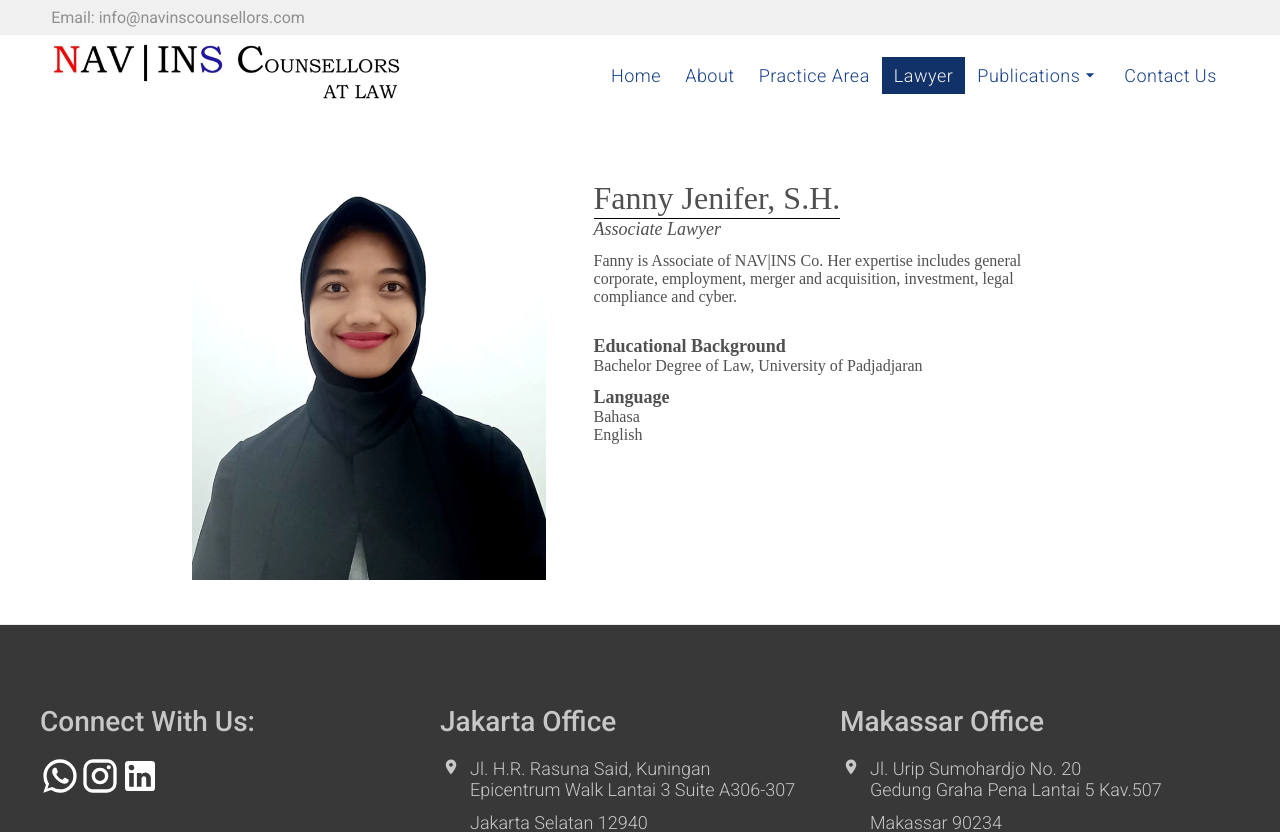
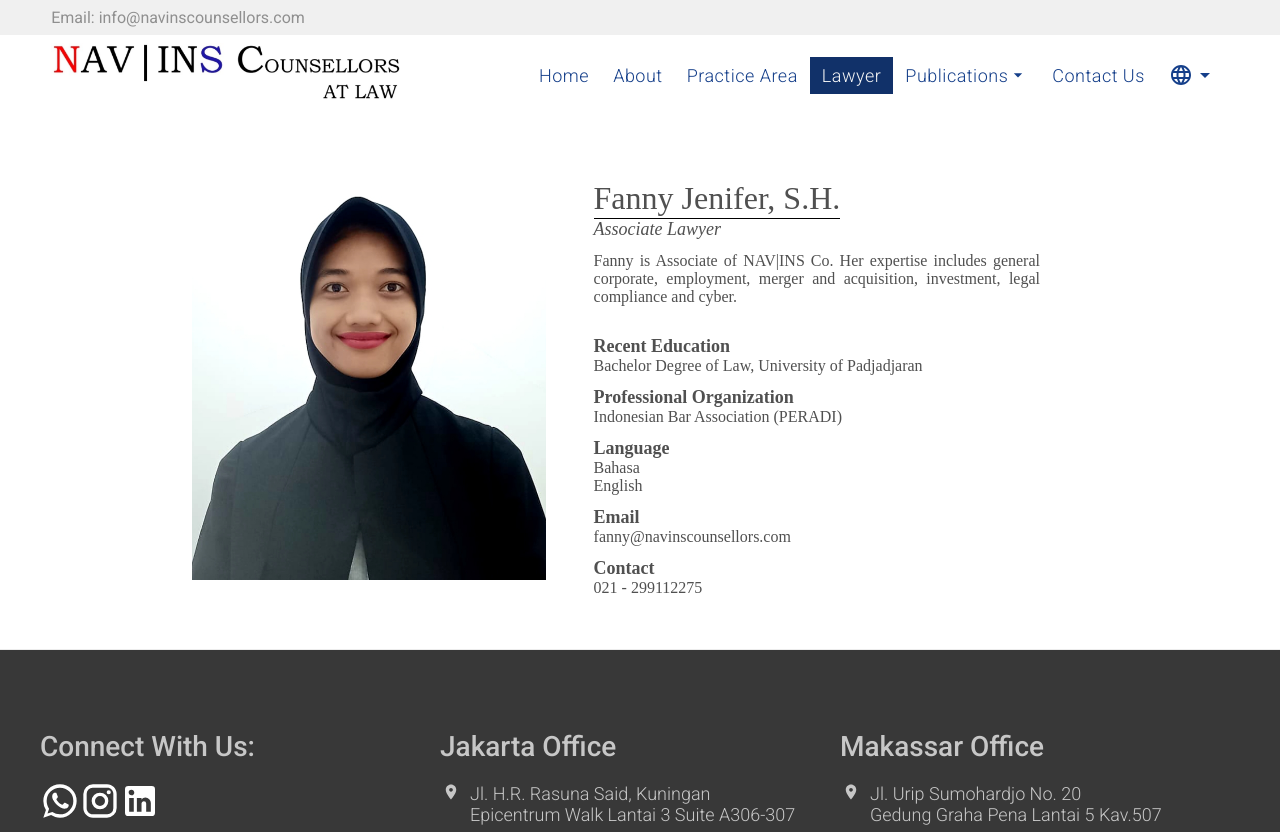
Before and after one commit to MuslimMujahid/navinscounsellors, a React (Create React App) app: page /lawyer/fanny-jenifer-sh in a window 1280 px wide. Shown: the top 832 px of the page. Built offline with nearby package versions, Linux system fonts and the light colour scheme.

Commit message:
add feature to change language id-en:

```diff
--- a/src/App.js
+++ b/src/App.js
@@ -8,6 +8,7 @@ import Lawyerpage from './components/Lawyerpage/Lawyerpage'
 import PracticeAreapage from './components/PracticeAreaapge/PracticeAreapage'
 import ContactUspage from './components/ContactUspage/ContactUspage'
 import { linkStateContext } from './components/Context/linkStateContext'
+import { languageContext } from './components/Context/languageContext'
 
 function App() {
 
@@ -20,9 +21,12 @@ function App() {
     contactUs: '',
   })
 
+  const [lang, setLang] = useState('en')
+
   return (
     <div className="App">
       <Router>
+        <languageContext.Provider value={{lang: lang, setLang: setLang}}>
           <linkStateContext.Provider value={{state: linkState, set: setLinkState}}>
             <Header />
             <Switch>
@@ -32,6 +36,7 @@ function App() {
               <Route path="/contact-us" component={ContactUspage} />
             </Switch>
           </linkStateContext.Provider>
+        </languageContext.Provider>
       </Router>
     </div>
   );
--- /dev/null
+++ b/src/components/Context/languageContext.js
@@ -0,0 +1,5 @@
+import React from 'react'
+
+const languageContext = React.createContext()
+
+export { languageContext }
--- a/src/components/Header/Header.js
+++ b/src/components/Header/Header.js
@@ -3,15 +3,19 @@ import { Link } from 'react-router-dom'
 import { useSpring, animated } from 'react-spring'
 import MenuIcon from '@material-ui/icons/Menu'
 import { linkStateContext } from '../Context/linkStateContext'
+import { languageContext } from '../Context/languageContext'
 import './style.scss'
 
-import ArrowDropDownIcon from '@material-ui/icons/ArrowDropDown';
+import ArrowDropDownIcon  from '@material-ui/icons/ArrowDropDown';
+import LanguageIcon from '@material-ui/icons/Language';
+import CheckIcon from '@material-ui/icons/Check';
 
 const Header = () => {
 
     const [{y}, set] = useSpring(() => ({y: -150}))
     const [layer, setLayer] = useState(false)
     const linkStateCtx = useContext(linkStateContext)
+    const languageCtx = useContext(languageContext)
 
     return (
         <header>
@@ -52,6 +56,29 @@ const Header = () => {
                     </li>
                     <li className={linkStateCtx.state.contactUs}>
                         <Link to="/contact-us">Contact Us</Link>
+                    </li>
+                    <li className="link-extended">
+                        <div>
+                            <LanguageIcon />
+                            <ArrowDropDownIcon />
+                        </div>
+                        <ul className="sub-links">
+
+                            <li onClick={() => languageCtx.setLang('id')}>
+                                ID
+                                {
+                                    languageCtx.lang === 'id'
+                                        && <CheckIcon style={{ fontSize: 20 }} />
+                                }
+                            </li>
+                            <li onClick={() => languageCtx.setLang('en')}>
+                                EN
+                                {
+                                    languageCtx.lang === 'en'
+                                        && <CheckIcon style={{ fontSize: 20 }} />
+                                }
+                            </li>
+                        </ul>
                     </li>
                 </ul>
                 <div className="menu-button">
--- a/src/components/Header/style.scss
+++ b/src/components/Header/style.scss
@@ -88,6 +88,11 @@ header {
                 padding: 12px 12px;
                 background: $color-4;
                 border-left: solid 4px $color-1;
+                color: $color-1;
+
+                &:hover {
+                    color: $color-6;
+                }
             }
 
             .menu-button {
--- a/src/components/Homepage/Homepage.js
+++ b/src/components/Homepage/Homepage.js
@@ -3,10 +3,12 @@ import AliceCarousel from 'react-alice-carousel';
 import { Link } from 'react-router-dom'
 import { linkStateContext } from '../Context/linkStateContext'
 import 'react-alice-carousel/lib/alice-carousel.css';
-import { practice_area_en, lawyer_en } from '../items'
+import { about_en, about_id, practice_area_en, practice_area_id, lawyer_en } from '../items'
 import LawyerCarouselItem from './LawyerCarouselItem'
 import { Address, Copyright } from '../Footer/Footer'
 import SectionTitle from '../SectionTitle/SectionTitle'
+import { languageContext } from '../Context/languageContext'
+
 import MetaTags from 'react-meta-tags'
 import './style.scss'
 
@@ -23,6 +25,12 @@ const lawyer_carousel_items = lawyer_en.map(item =>
 const Homepage = () => {
 
     const linkStateCtx = useContext(linkStateContext)
+    const languageCtx = useContext(languageContext)
+
+    const lang = languageCtx.lang
+    const about_data = lang === 'en' ? about_en : about_id
+    const practice_area_data = lang === 'en' ? practice_area_en : practice_area_id
+
     useEffect(() => {
         window.scrollTo(0, 0);
         linkStateCtx.set({
@@ -50,7 +58,7 @@ const Homepage = () => {
 
                         {/* Contact us button */}
                         <Link to="/contact-us" className="contact-us">
-                            Contact Us
+                            { (lang === 'en'? 'Contact Us':'Kontak Kami')}
                         </Link>
                     </div>
 
@@ -65,10 +73,8 @@ const Homepage = () => {
                             <img src="/images/building1-min.jpg" alt="What is NAV|INS Co. ?"/>
                         </div>
                         <div className="caption">
-                            <h3>What is NAV|INS Co. ?</h3>
-                            <p>
-                                NAV|INS Co. is a Law Office established and located in Indonesia. We have professional Lawyers with depth of knowledge and experience in their respective field. Understanding deeply the needs and interests of Our Clients is the way and approach that We take to provide legal services to Our Clients.
-                            </p>
+                            <h3>{ (lang === 'en' ? 'What is NAV|INS Co. ?':'Apa itu NAV|INS Co.?')}</h3>
+                            <p>{ about_data[0] }</p>
                         </div>
                         <div className="layer"></div>
                     </div>
@@ -77,10 +83,8 @@ const Homepage = () => {
                             <img src="/images/building2-min.jpg" alt="Why NAV|INS Co."/>
                         </div>
                         <div className="caption">
-                            <h3>Why NAV|INS Co.?</h3>
-                            <p>
-                                We understand that Client’s Legal needs and interests are essential. Therefore, we always give Great Legal Teams who are creative, strong, and expert in their field, in order to be able to provide legal services to Our Clients professionally, in the basis of applicable regulations.
-                            </p>
+                            <h3>{ (lang === 'en' ? 'Why NAV|INS Co. ?' : 'Mengapa NAV|INS Co. ?') }</h3>
+                            <p>{ about_data[1] }</p>
                         </div>
                         <div className="layer"></div>
                     </div>
@@ -92,7 +96,7 @@ const Homepage = () => {
                     <SectionTitle title="Our Practice Area" />
                     <ul className="items">
                     {
-                        practice_area_en.map(item =>
+                        practice_area_data.map(item =>
                             <li key={item.link}>
                                 <Link to={item.link}>
                                     <div className="image">
--- a/src/components/Lawyerpage/Lawyerpage.js
+++ b/src/components/Lawyerpage/Lawyerpage.js
@@ -1,13 +1,15 @@
 import React, { useEffect, useContext } from 'react'
 import { linkStateContext } from '../Context/linkStateContext'
+import { languageContext } from '../Context/languageContext'
 import { Address, Copyright } from '../Footer/Footer'
-import { lawyer_en } from '../items'
+import { lawyer_en, lawyer_id } from '../items'
 import MetaTags from 'react-meta-tags'
 import './style.scss'
 
 const Lawyerpage = ({ match: { params: { link } }}) => {
 
     const linkStateCtx = useContext(linkStateContext)
+    const languageCtx = useContext(languageContext)
     useEffect(() => {
         linkStateCtx.set({
             home: '',
@@ -20,7 +22,8 @@ const Lawyerpage = ({ match: { params: { link } }}) => {
         window.scrollTo(0, 0)
     }, [])
 
-    const lawyer = lawyer_en.find(item => item.link === '/lawyer/' + link)
+    const lawyer_data = languageCtx.lang === 'en' ? lawyer_en : lawyer_id
+    const lawyer = lawyer_data.find(item => item.link === '/lawyer/' + link)
     return (
         <React.Fragment>
             <MetaTags>
@@ -48,7 +51,13 @@ const Lawyerpage = ({ match: { params: { link } }}) => {
                     }
                     </div>
                     <div className="content">
-                        <h3 className="title">Educational Background</h3>
+                        <h3 className="title">
+                        {
+                            languageCtx.lang === 'en'
+                                ? 'Recent Education'
+                                : 'Pendidikan Terakhir'
+                        }
+                        </h3>
                         {
                             lawyer.education.map(item =>
                                 <p>{ item }</p>
@@ -56,12 +65,46 @@ const Lawyerpage = ({ match: { params: { link } }}) => {
                         }
                     </div>
                     <div className="content">
-                        <h3 className="title">Language</h3>
+                        <h3 className="title">
+                        {
+                            languageCtx.lang === 'en'
+                                ? 'Professional Organization'
+                                : 'Organisasi Profesi'
+                        }
+                        </h3>
+                        {
+                            lawyer.organization.map(item =>
+                                <p>{ item }</p>
+                            )
+                        }
+                    </div>
+                    <div className="content">
+                        <h3 className="title">
+                        {
+                            languageCtx.lang === 'en'
+                                ? 'Language'
+                                : 'Bahasa'
+                        }
+                        </h3>
                         {
                             lawyer.language.map(item =>
                                 <p>{ item }</p>
                             )
                         }
+                    </div>
+                    <div className="content">
+                        <h3 className="title">Email</h3>
+                        <p>{lawyer.email}</p>
+                    </div>
+                    <div className="content">
+                        <h3 className="title">
+                        {
+                            languageCtx.lang === 'en'
+                                ? 'Contact'
+                                : 'Kontak'
+                        }
+                        </h3>
+                        <p>{lawyer.contact}</p>
                     </div>
                 </div>
             </div>
--- a/src/components/Lawyerpage/style.scss
+++ b/src/components/Lawyerpage/style.scss
@@ -35,6 +35,10 @@
         .content {
             margin-bottom: 12px;
 
+            & > p {
+                text-align: justify;
+            }
+
             .title {
                 font-size: 18px;
                 font-weight: bold;
--- a/src/components/PracticeAreaapge/PracticeAreapage.js
+++ b/src/components/PracticeAreaapge/PracticeAreapage.js
@@ -1,13 +1,15 @@
 import React, { useEffect, useContext } from 'react'
 import { Address, Copyright } from '../Footer/Footer'
-import { practice_area_en } from '../items'
+import { practice_area_en, practice_area_id } from '../items'
 import { linkStateContext } from '../Context/linkStateContext'
+import { languageContext } from '../Context/languageContext'
 import MetaTags from 'react-meta-tags'
 import styles from './style.module.scss'
 
 function PracticeAreapage({ match: { params: { link } }}) {
 
     const linkStateCtx = useContext(linkStateContext)
+    const languageCtx = useContext(languageContext)
     useEffect(() => {
         window.scrollTo(0, 0);
         linkStateCtx.set({
@@ -20,7 +22,8 @@ function PracticeAreapage({ match: { params: { link } }}) {
         })
     }, [])
 
-    const data = practice_area_en.find(item => item.link === '/practice-area/' + link)
+    const practice_area_data = (languageCtx.lang === 'en') ? practice_area_en : practice_area_id
+    const data = practice_area_data.find(item => item.link === '/practice-area/' + link)
     return (
         <React.Fragment>
             <MetaTags>
--- a/src/components/items.js
+++ b/src/components/items.js
@@ -109,6 +109,7 @@ const practice_area_id = [
                 karena itu untuk bidang ini, kami membantu klien kami dalam melakukan proses penagihan
                 terhadap customer/debitur dari klien kami baik melalui pendekatan di luar maupun di dalam
                 Pengadilan.`,
+        additional: [],
         link: '/practice-area/commercial-collection-bankruptcy',
     },
     {
@@ -116,6 +117,7 @@ const practice_area_id = [
         image: '/images/practice-area-4.jpg',
         text: `Di bidang tanah & property, kami membantu/mewakili klien kami dalam melakukan uji
                 tuntas hukum dan menangani sengketa atas tanah dan property.`,
+        additional: [],
         link: '/practice-area/land-property',
     }
 ]
```
Lines whose indentation alone changed are shown as unchanged.
